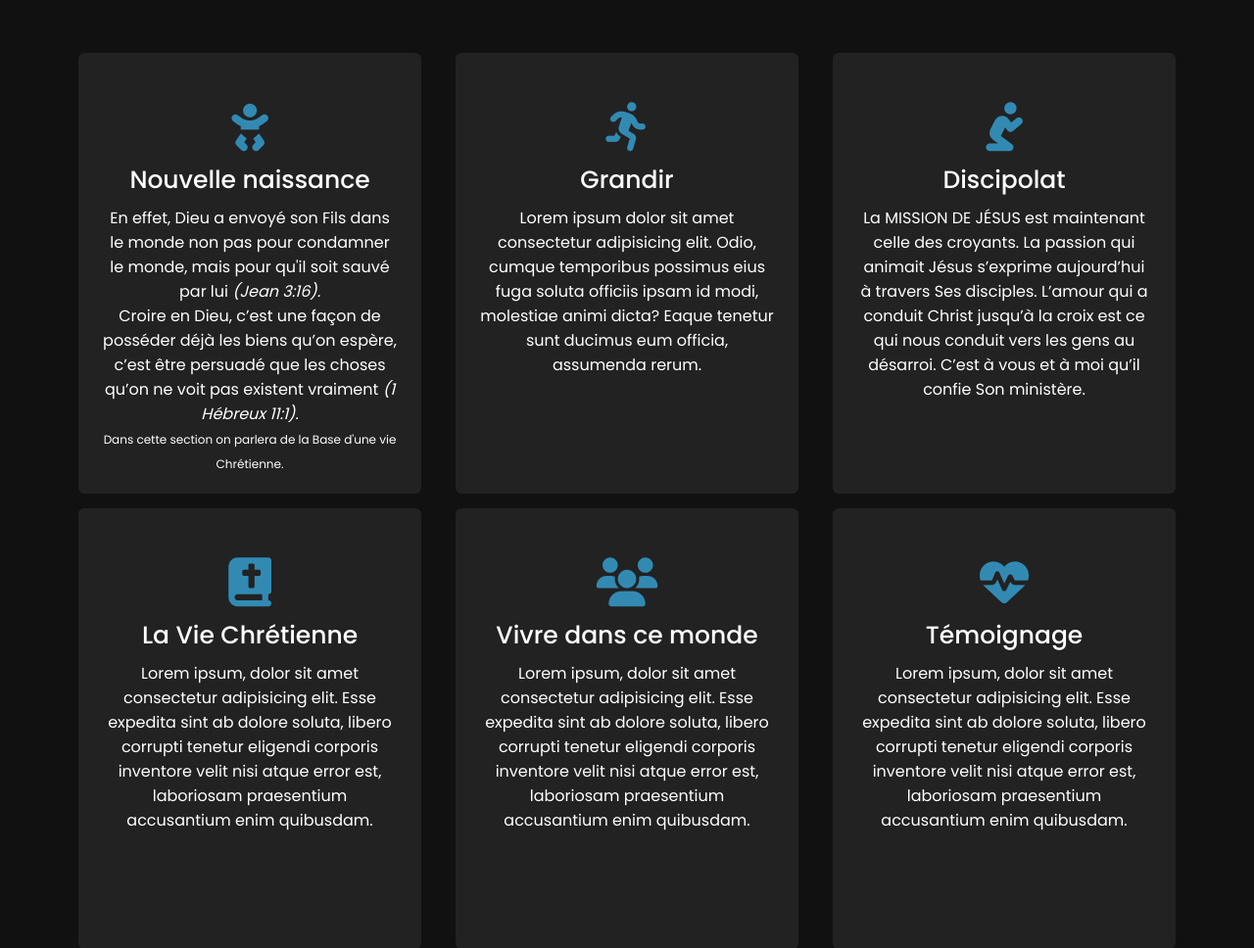
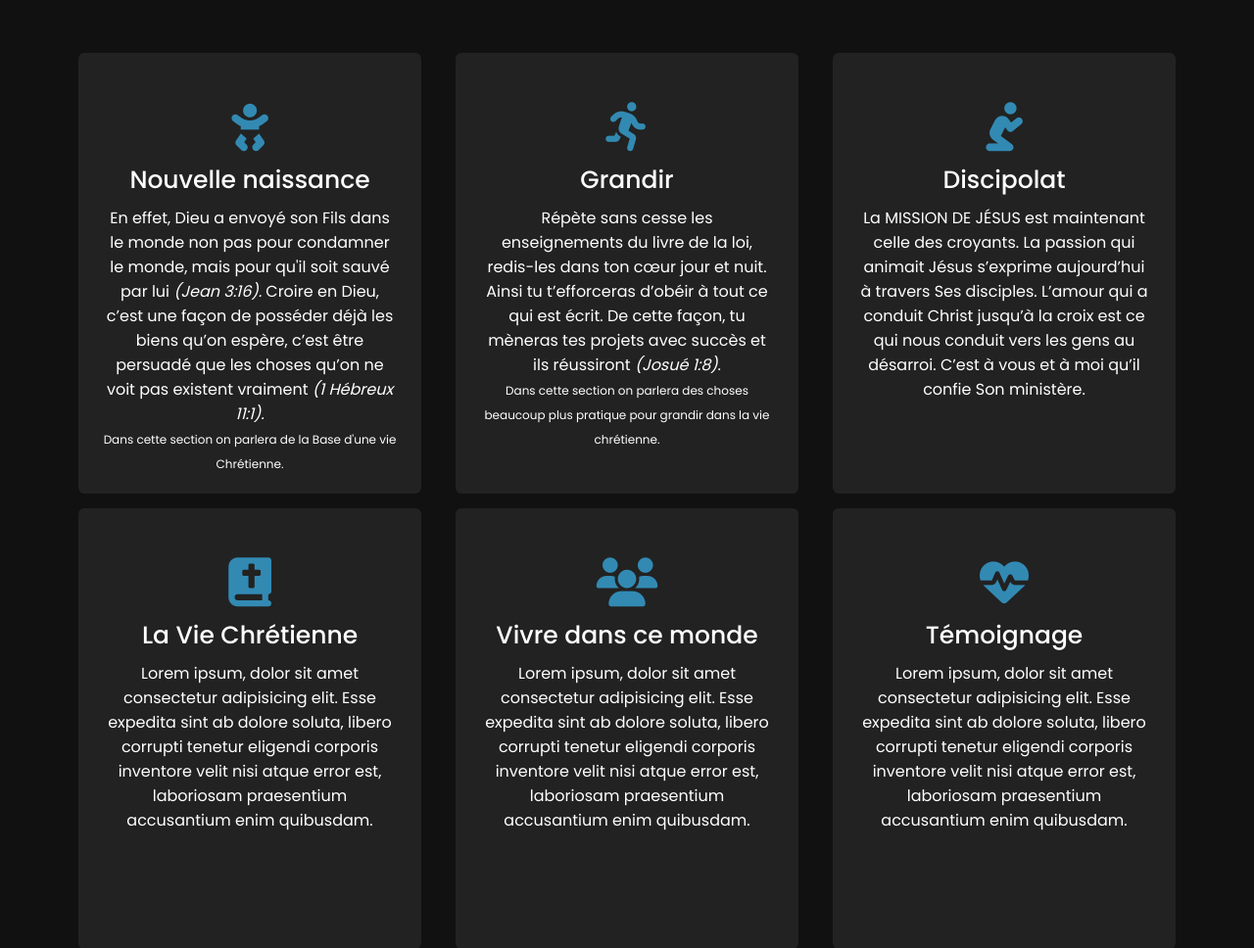
Before and after one commit to dididnk/Ecodis, a PHP site: page / in a window 1280 px wide. Shown: the part 1920-2888 px from the top of the page at 98% size. Run offline with PHP 8.4, Linux system fonts and the light colour scheme; some libraries are stand-ins or nearby versions.

Commit message:
mise à jour de la partie Grandir

```diff
--- a/css/style.css
+++ b/css/style.css
@@ -164,7 +164,7 @@ section .title::after{
 /* home section styling */
 .home{
     display: flex;
-    background-image: url("https://dididnk.github.io/Ecodis/images/Mybackground.jpg");
+    background-image: url("https://dididnk.github.io/Ecodis/images/Mybackground.jpg") no-repeat center center;
     height: 100vh;
     color: #fff;
     min-height: 500px;
--- a/index.html
+++ b/index.html
@@ -90,7 +90,7 @@
                         <i class="fas fa-baby"></i>
                         <div class="text"><a href="#n_naissance">Nouvelle naissance</a></div>
                         <p>
-                            En effet, Dieu a envoyé son Fils dans le monde non pas pour condamner le monde, mais pour qu'il soit sauvé par lui <em>(Jean 3:16).</em></p>
+                            En effet, Dieu a envoyé son Fils dans le monde non pas pour condamner le monde, mais pour qu'il soit sauvé par lui <em>(Jean 3:16).</em>
                             Croire en Dieu, c’est une façon de posséder déjà les biens qu’on espère, c’est être persuadé que les choses qu’on ne voit pas existent vraiment
                             <em>(1 Hébreux 11:1).</em>
                         </p>
@@ -104,7 +104,11 @@
                         <i class="fas fa-running"></i>
                         <div class="text"><a href="#grandir">Grandir</a></div>
                         <p>
-                            Lorem ipsum dolor sit amet consectetur adipisicing elit. Odio, cumque temporibus possimus eius fuga soluta officiis ipsam id modi, molestiae animi dicta? Eaque tenetur sunt ducimus eum officia, assumenda rerum.
+                            Répète sans cesse les enseignements du livre de la loi, redis-les dans ton cœur jour et nuit.
+                            Ainsi tu t’efforceras d’obéir à tout ce qui est écrit. De cette façon, tu mèneras tes projets avec succès et ils réussiront <em>(Josué 1:8)</em>.
+                        </p>
+                        <p>
+                            <span class="end-word">Dans cette section on parlera des choses beaucoup plus pratique pour grandir dans la vie chrétienne.</span>
                         </p>
                     </div>
                 </div>
@@ -325,42 +329,100 @@
         <div class="max-width contents">
             <h2 id="grandir">Grandir</h2>
             <p>
-                Lorem ipsum dolor sit amet consectetur adipisicing elit.
-                Laboriosam itaque blanditiis tempora incidunt molestiae similique unde,
-                esse doloremque minima consequatur illo consectetur dolorem! Ex, molestias doloremque
-                maiores reiciendis debitis quisquam ad voluptatibus? Adipisci nisi reprehenderit,
+                La Bible est le livre le plus traduit, le plus vendu, le plus populaire, le plus accessible et le plus diffusé au monde.
             </p>
             <p>
-                dicta natus provident temporibus officiis maiores ut reiciendis voluptatem nemo error iste aut mollitia!
-                Ex corrupti, magni hic est nam dolore unde quas doloribus at. Provident ipsum, ea quis pariatur omnis molestias
-                suscipit adipisci, vel doloremque explicabo deserunt illo, fugiat qui a optio laborum non aliquid!
-                Provident non quo vero a labore voluptate vel animi, iusto deleniti eum id libero nisi laudantium placeat
-                illo doloremque, debitis architecto velit repellendus recusandae minima dolorem iste corrupti sequi?
-                Accusantium modi cum dolor. Dignissimos iste commodi repudiandae deserunt, veniam eius hic, rem optio
-                odit culpa sapiente ullam! Ducimus, libero earum quia quod, consequuntur non tenetur distinctio
-                necessitatibus labore sint similique amet eaque accusantium natus. Cum itaque, officia hic velit,
+                Tout chrétien qui se respecte a déjà eu l'occasion, un jour ou l'autre, d'ouvrir une Bible, de la feuilleter, d'en lire certains passages.
+                Qui ne connaît point quelques brides au moins du récit du Paradis terrestre, du passage de la mer Rouge ou de la vie de Jésus?
+                Qu'ils s'agissent des lectionnaires des églises, livres volumineux contitués, pour la plus grande part, de textes bibliques, ou des éditions en
+                livres de poche, le livre de la Bibe fait partie de notre culture. Pourtant, lire la Bible est parfois décourageant. Beaucoup l'ont ouverte et redermée aussitôt
+                , sans aller plus avant. Quel fil conducteur trouver dans cette suite de livres qui constituent la bibliothèque d'un peuple. Les lire d'un trait est un peu comme passer
+                d'Homère à Rabelais et des chansons de Geste à Saint-Exupéry. En outre, le style, souvent nous déroute; non seulement les longueurs et les répétitions, mais les manières de parler,
+                voire certains récits étranges ou peu édifiants qui ne sont plus de notre époque. Comme en une forêt inconnue, il est préférable de ne pas s'y aventurer sans bon guide.
+                Mais pour y trouver quoi ?
+            </p>
+            <h3>Une mine de renseignements</h3>
+            <p>
+                Longtemps la Bible fut la seule source d'information importante dont on disposait, concernant les peuples. On se présentait le passé comme le racontent les textes bibliques.
+                Nombre d'oeuvres d'art dans les églises, vitraux ou fresques, sont le témoignange de cette vision naîve de l'histoire qui suivait pas à pas le texte biblique depuis Adam jusqu'à l'Apocalypse.
+                De là vient,par exemple, que l'on comptait quatre mille ans entre la création du monde et la venue de Jésus le chiffre était obtenu en additionnant simplement les âges attribuées par la Bible aux différents personnages.
             </p>
             <p>
-                illum soluta animi, et facere magni sed eos voluptatibus. Omnis mollitia iure quas! Placeat blanditiis
-                quis vero consequatur autem? Aliquam nostrum ad porro odit aperiam vero quo, non animi. Inventore,
-                voluptate? Dolores, adipisci fugit ab, molestiae esse nesciunt ratione culpa, possimus distinctio
-                perferendis optio sunt impedit quod tempora corrupti nihil ipsum veniam provident et.
-                Eligendi assumenda tempora, est porro nesciunt maiores sint. Inventore voluptas, quae exercitationem
-                tempora magnam temporibus dignissimos laudantium dolor obcaecati error voluptate, eveniet optio reiciendis
-                facilis commodi expedita, tempore sunt eaque provident aliquid doloremque ipsa facere. Rem, beatae sequi eos
-                nemo facere consequuntur suscipit placeat iste dicta odit velit tempore cumque laudantium totam! Cumque sunt
-                officia amet esse magnam rem perspiciatis, animi beatae nesciunt? Consequuntur amet doloremque, magnam ex iste
-                blanditiis repellat id quam est cupiditate. Veniam iure, esse delectus quae officia quo magnam, ipsa ad
+                Depuis deux siècles, les travaux scientifiques d'histoire et d'archéologie ont permis de se faire une idée plus rugoureuse de ce qu'est le passé de l'humanité
+                Du coup, bien des choses qui paraissent étranges dans la Bible, déviennent compréhensibles. Non seulement les dates mais les lieux, les manières des vivre, les noms des personnes ou des peuples, les événements qui sont rapportés.
+                Si bien bien que la Bible constitue une prodigieuse source de renseignements. Elle nous donne, avec une précision souvent étonnante pour qui sait comprendre, ce que vécurent les peuples anciens, leurs moeurs, leurs coutumes, leurs rêves aussi et leurs façons de faire.
+            </p>
+            <h3>Untrésor de sagesse</h3>
+            <p>
+                Lire les textes anciens a toujours été considéré comme source de sagesse. A fréquenter ceux qui sont avant nous, ils est possible de voir comment ils ont vécu. La Bible, en ce sens est un prodigieux réservoir d'expérience :  celle de tout un peuple.
+                En lisant les histoires des ancêtres, en se racontant ce qui était arrivé à Abraham, à David, à Salomon ou aux prophètes, le peuple se renconnaît et, dans kes moments glorieux comme dans les moments tragiques de son existences, sait d'où il vient et où il va.
+                De là viennent la richesse et la saveur des commentaires juifs de la Bible : une grande fidélité au texte et une grande liberté donnent aux textes anciens une extraordinaire actualité.
             </p>
             <p>
-                doloribus a corporis inventore voluptate quasi, tenetur sapiente blanditiis harum aperiam similique
-                reiciendis optio obcaecati! Facere porro inventore, aut numquam assumenda laboriosam tenetur dignissimos
-                ipsa explicabo accusantium quibusdam tempore quas impedit quaerat et quo a maiores itaque?
-                Culpa assumenda reiciendis repellat minima deleniti nemo libero nisi atque quo nulla.
-                Inventore aut delectus quod ullam libero, itaque laboriosam numquam assumenda.
-                Unde, sint praesentium sapiente aspernatur, ducimus hic officiis dicta voluptate voluptatem,
-                eveniet commodi ea eum non beatae animi quam! Necessitatibus quisquam illum nemo dignissimos saepe
+                De la même manière, les chrétiens trouvent dans les paroles et les événements de la voie de Jésus, ce Juifs proclamé Messie, ressuscité, une manière de voir et de vivre.
             </p>
+            <p>
+                La Bible est ainsi un receuil de grands exmeples et d'exeples contagieux. Certains sont légendaires, tel le fameux jugement de Salomon.
+                Faire la justice dans le monde de violence n'est qu'au deuxième millénaire avant notre ère.
+                De même, la fidélité dont parlent les prophètes ne va pas plus de soi aujourd'hui qu'au temps de l'exil.
+                Et l'invitation inouîe du pardon à laquelle nous convie Jésus est comme une sagesse extrême, prsquee au-délà du possible et atteignant cependant ce qu'il y a de plus profond dans le coeur de l'homme.
+            </p>
+            <h3>À savoir !!!</h3>
+            <p>
+                Les croyants qui lisent la Bible y cherchent autre chose qu'un écho du passé ou une somme d'expérience. Au long de l'histoire biblique, un autre personnage intervient, sur lequel se fonde la continuité de l'histoire et sa npouveauté.
+                À travers les événements, les personnages, le Dieu d'Abraham, d'Isaac et de Jacob se manifeste. Il fait connaître son dessein sur l'humanité. C'est ce qu'on appelle le <b>Révélation.</b>
+                En Jésus-Christ, comme le proclamme la foi chrétienne, il l'accomplit en plénitude. C'est pourquoi la Bible est, pour nous les chrétiens, <b>Ecriture Sainte.</b>
+            </p>
+            <h3>Le point de vue des croyants</h3>
+            <p>
+                On a, de fait, raison de parler alors des croyants. Car la Bible peut être lue, étudiée, travaillée par des gens qui cherchent ni ne pensent y trouver de <b>Révélation</b>, au moins dans le sens que les croyants attribuent à ce mot,
+                qui désigne pour eux l'objet d'une foi : de leur foi. Pour ces lecteurs, ou ces savants, la Bible est un ensemble de documents anciens, de valeur littéraire inégale, mais extrêmement précieux, et dont plusieurs peuvent être considérés comme
+                de remarquables témoins d'humanité.
+            </p>
+            <p>
+                Parler de Révélation à propos de la Bible, c'est donc introduire un point de vue particulier. A vrai dire, un document, et notamment un document aussi complexe que la Bible s'aborde toujours necéssairement à partir d'un point de vue déterminé.
+                Celui de l'histrien n'est pas le même que celui du linguiste, qui diffère à son tour de celui de l'ethnologue ou du poète.
+                Ces points de vue ne sont pas pour autant opposés. Ils peuvent se compléter et même s'enrichir mutuellement.
+            </p>
+            <p>
+                Ainsi le point de vue du croyant, qui l'amène à aborder la Bible comme porteuse de Révélation, ne l'empêche pas nécessairement de la considérer en même temps comme document d'histoire, comme trésor d'humanité...
+                Il le pousse plut^t à la cerner sous tous ces aspects, pour qu'elle déploie tout ce contenu qui sera reçu comme Révélation.
+            </p>
+            <h3>Autre chose que la communication d'un savoir</h3>
+            <p>
+                Car ce contenu est tout autre chose qu'une idée, et même un ensemble d'idées.
+                Et à cet égard il n'est pas sans inconvénient de résumer, comme de la Bible dans ce mot relativement abstrait de Révélation.
+            </p>
+            <p>
+                D'autant qu'il évoque facilement dans notre esprit l'idée d'un <em>savoir</em>, plus au moins ésotérique, portant sur des choses extraordinaires ou merveilleuses, entretenant surtout un rapport
+                d'étrangeté avec le monde de notre expérience et de nos responsabilités. la Bible serait alors une sorte de recueil d'oracles à consulter, un peu comme on consulte un devin ou des cartomanciennes.
+            </p>
+            <p>
+                Pour exprimer ce que représente la Bible pour les croyants, une autre expression est employée, celle <b>Parole de Dieu</b>. Elle a l'avantage de renvoyer à cette réalité fondamentale par laquelle s'opère pour nous très généralement la communication.
+                Elle insinue que Dieu, dans la Bible, entre en communication avec les hommes comme les hommes entrent communication les uns avec les autres. Ainsi est-il souligné d'emblée que la Bible est aussi, pleinement, un livre humain.
+            </p>
+            <h3>Une déclaration d'amour</h3>
+            <p>
+                Ce que, par contre, l'idée de Révélation a l'avantage de souligner, et qui est essentiel,
+                ce que la Parole qui circule ne vient pas nous raconter ce que nous pourrions connaître par ailleurs,
+                par exmeple en regardant les étoiles, ou en analysant les mouvements du coeur humain. De ce point de vue (qui est toujours celui du croyant), la Bible
+                fait connaître quelque chose de radicalement neuf et d'inédit.
+                Avec les mots, les images, les procédés littéraires (mythe, épopée, textes législatifs, poèmes...) que l'on peut trouver par ailleurs, elle porte
+                un message aussi imprévisible, et aussi promoteur de nouveauté, qu'une déclaration d'amour.
+                Par elle se dévoilent une volonté et un coeur, dont les desseins s'inscrivent, en même temps que dans des mots, dans l'institution d'une Alliance et dans l'instauration
+                d'une histoire.
+            </p>
+            <p>
+                Réagissant contre une conception trop intellectuealiste de la Révélation, qui la ferait considérer fondamentalement comme la communication d'idées, le concile Vatican 2 souligne que c'est le Christ qui est <b>la pleinitude de la Révélation.</b>
+            </p>
+            <h3>Découvrir la  vie</h3>
+            <p>
+                "Tu ne sais pas"... lance Jésus à Nicodème. <br>
+                "Si tu savais..." dit-il à la Samaritaine. <br>
+                "Nous savons..." lui répond Pierre. <br>
+                Au fil des temps de l'évangile, nous percevons comment progresse la révélation.
+            </p>
+
         </div>
         <div class="max-width contents">
             <h2 id="discipolat">Discipolat</h2>
```
